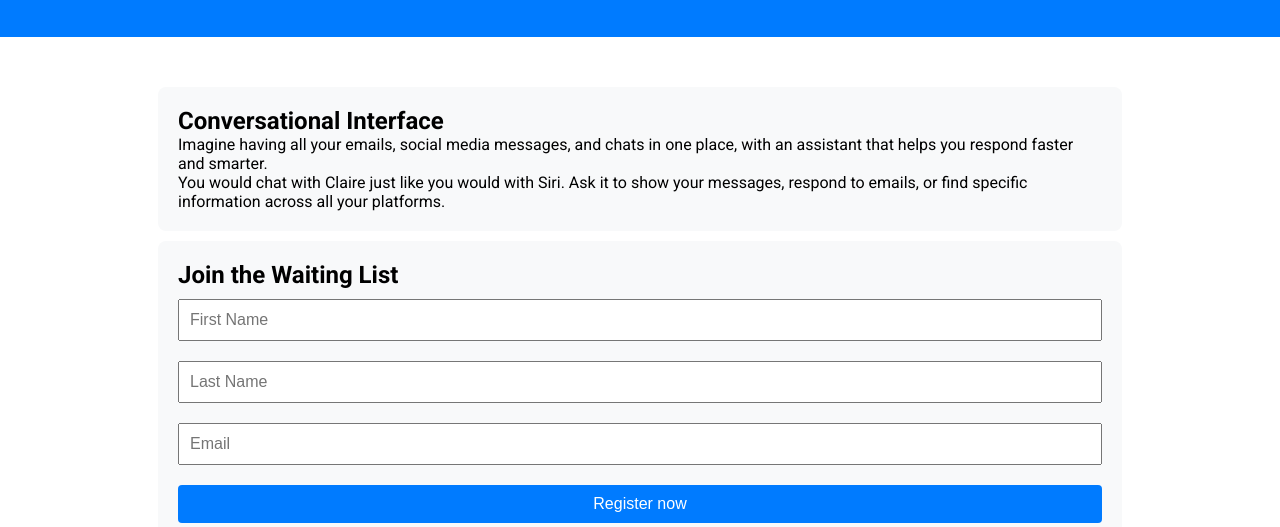
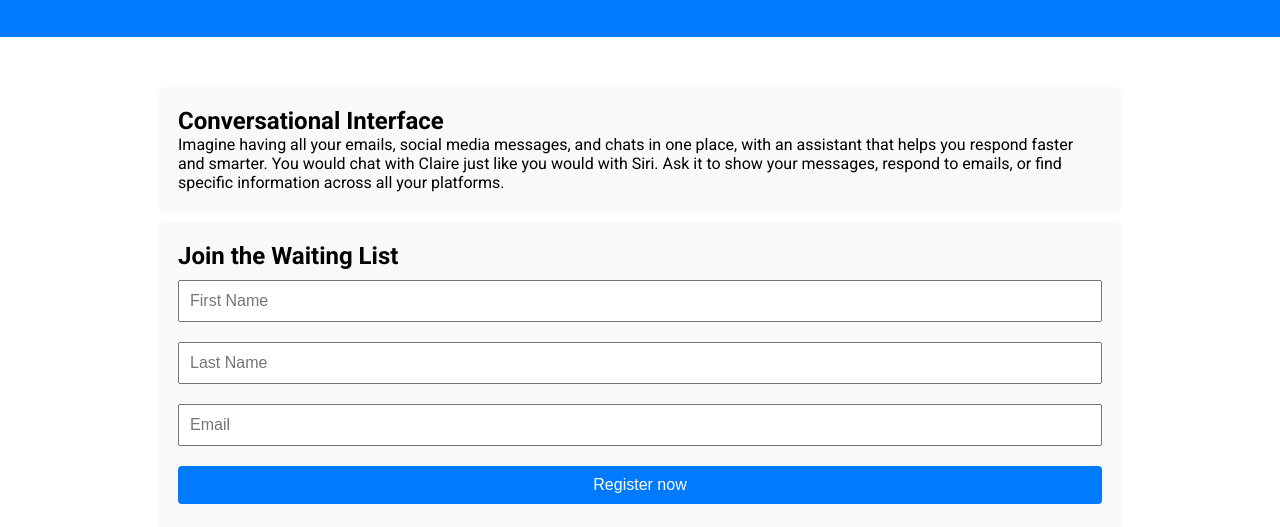
Before and after one commit to Mattheous98/claire-ai-website, a plain HTML site: page index.html in a window 1280 px wide. Shown: the part 273-800 px from the top of the page. Drawn offline with Linux system fonts and the light colour scheme.

Commit message:
Add files via upload

```diff
--- a/index.html
+++ b/index.html
@@ -26,8 +26,7 @@
             <div class="features-box no-border">
                 <h2 class="left-align">Conversational Interface</h2>
                 <div class="feature">
-                    <p>Imagine having all your emails, social media messages, and chats in one place, with an assistant that helps you respond faster and smarter.</p>
-                    <p>You would chat with Claire just like you would with Siri. Ask it to show your messages, respond to emails, or find specific information across all your platforms.</p>
+                    <p>Imagine having all your emails, social media messages, and chats in one place, with an assistant that helps you respond faster and smarter. You would chat with Claire just like you would with Siri. Ask it to show your messages, respond to emails, or find specific information across all your platforms.</p>
                 </div>
             </div>
             <div class="signup-box">
```
